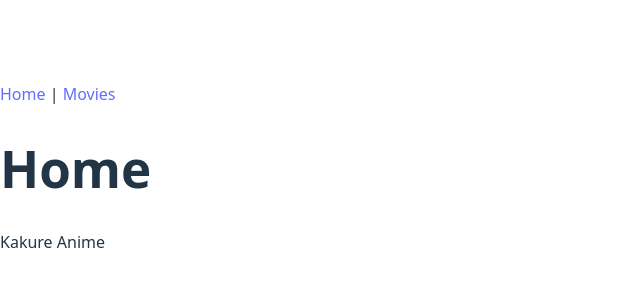
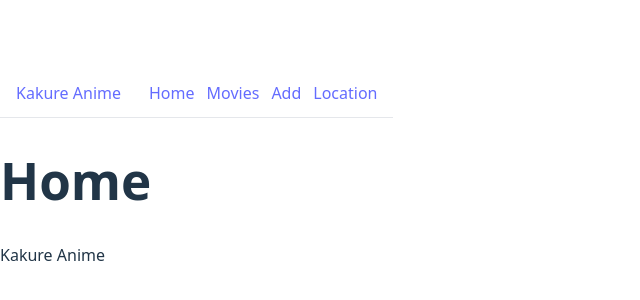
Before and after one commit to Maria19761976/kakureAnime, a React (Vite) app: page / in a window 1280 px wide. Shown: the part 232-532 px from the top of the page, without its empty margins (0-640 px from the left). Built offline with nearby package versions, Linux system fonts and the light colour scheme.

Commit message:
feat(navbar): add basic navigation links

```diff
--- a/src/components/Navbar.jsx
+++ b/src/components/Navbar.jsx
@@ -1,10 +1,63 @@
 import { NavLink } from "react-router-dom";
+
+const linkBase = "text-sm font-semibold";
+const linkInactive = "opacity-70 hover:opacity-100";
+const linkActive = "opacity-100 underline";
 
 export default function Navbar() {
   return (
-    <nav>
-      <NavLink to="/">Home</NavLink>{" | "}
-      <NavLink to="/movies">Movies</NavLink>
-    </nav>
+    <header>
+      <nav
+        style={{
+          display: "flex",
+          gap: "16px",
+          alignItems: "center",
+          padding: "12px 16px",
+          borderBottom: "1px solid #e5e7eb",
+        }}
+      >
+        <NavLink to="/" className={`${linkBase} ${linkInactive}`}>
+          Kakure Anime
+        </NavLink>
+
+        <div style={{ display: "flex", gap: "12px", marginLeft: "12px" }}>
+          <NavLink
+            to="/"
+            className={({ isActive }) =>
+              `${linkBase} ${isActive ? linkActive : linkInactive}`
+            }
+          >
+            Home
+          </NavLink>
+
+          <NavLink
+            to="/movies"
+            className={({ isActive }) =>
+              `${linkBase} ${isActive ? linkActive : linkInactive}`
+            }
+          >
+            Movies
+          </NavLink>
+
+          <NavLink
+            to="/add-movie"
+            className={({ isActive }) =>
+              `${linkBase} ${isActive ? linkActive : linkInactive}`
+            }
+          >
+            Add
+          </NavLink>
+
+          <NavLink
+            to="/location"
+            className={({ isActive }) =>
+              `${linkBase} ${isActive ? linkActive : linkInactive}`
+            }
+          >
+            Location
+          </NavLink>
+        </div>
+      </nav>
+    </header>
   );
 }
```
